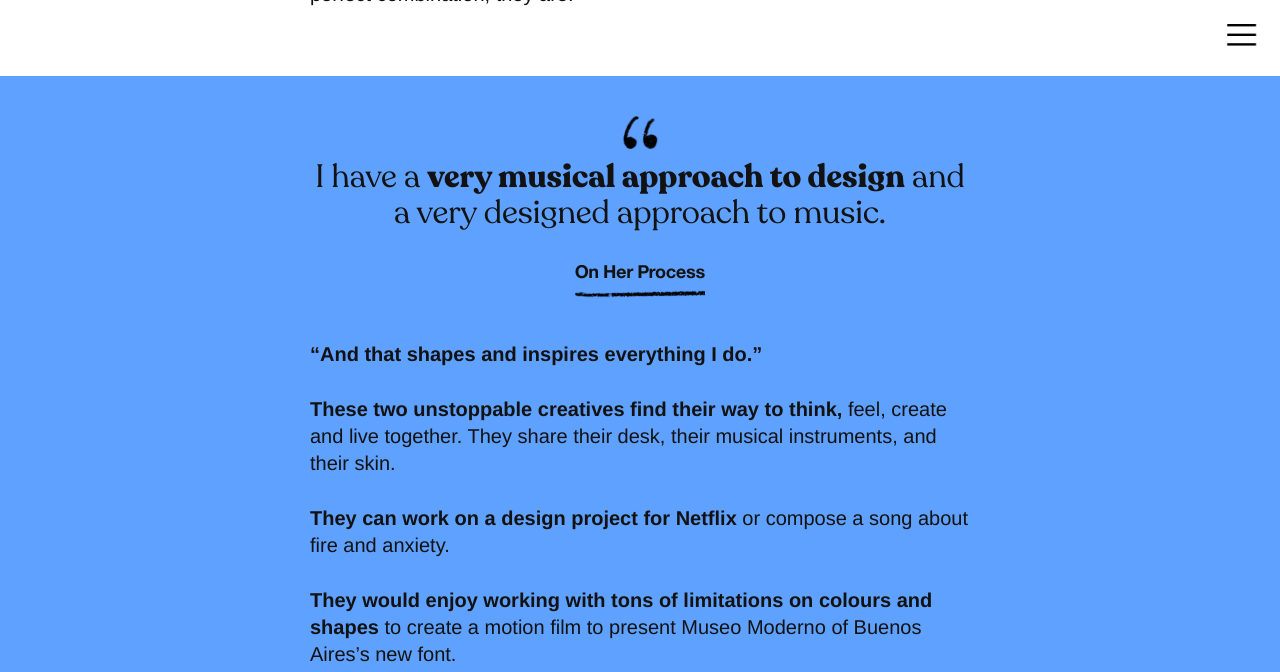
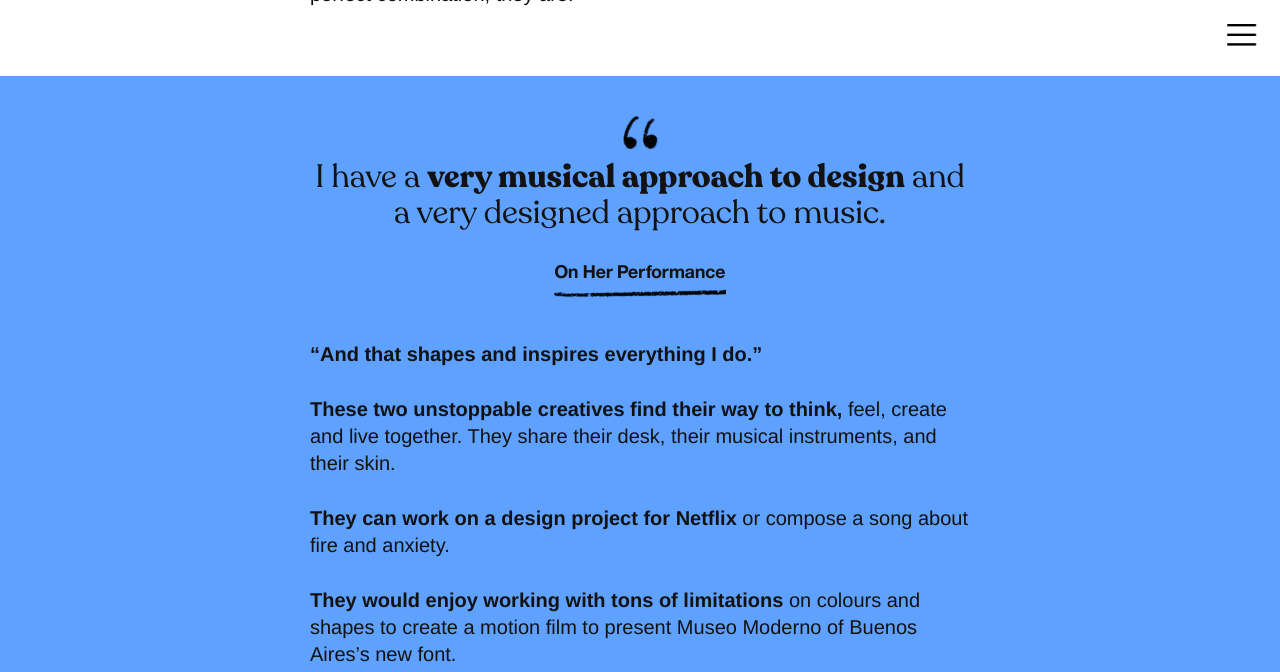
Before and after one commit to macrametv/www.macrame.tv, a Jekyll site: the page built from _posts/2023-01-17-rocio-galarza-•-motion-graphics-artist.md, in a window 1280 px wide and 900 px high, scrolled down 3753 px, cut to the strip 0-672 px from the top of the window. Built offline with Jekyll 4.4.1, drawn with Linux system fonts in a browser that asks for light colours; a script that is not in the unit is left out; comment, search, counter and statistics services are not loaded; some of the changed text lies outside the part shown.

Commit message:
Update Post “2023-01-17-rocio-galarza-•-motion-graphics-artist”

```diff
--- a/_posts/2023-01-17-rocio-galarza-•-motion-graphics-artist.md
+++ b/_posts/2023-01-17-rocio-galarza-•-motion-graphics-artist.md
@@ -59,7 +59,7 @@ sections:
 
     >
 
-    > * On Her Process
+    > * On Her Performance
 
 
     **“And that shapes and inspires everything I do.”**
@@ -71,7 +71,7 @@ sections:
     **They can work on a design project for Netflix** or compose a song about fire and anxiety.
 
 
-    **They would enjoy working with tons of limitations on colours and shapes** to create a motion film to present Museo Moderno of Buenos Aires’s new font.
+    **They would enjoy working with tons of limitations** on colours and shapes to create a motion film to present Museo Moderno of Buenos Aires’s new font.
 
 
     ![](/assets/img/uploads/dilisio-editorial-tato-1.jpg)
@@ -131,11 +131,11 @@ sections:
 
     ![](/assets/img/uploads/dilisio-sensart-02.jpg)
   section4: >-
-    > I never have a roadmap to get to a specific place.**
+    > **I never have a roadmap** to get to a specific place.
 
     >
 
-    > * On Her Process
+    > * On The Key to Success
 
 
     **But they do have one thing in common.** They are not scared of any project. They might know it by heart, or have never heard a word of it, but they will always take chances and go for it. Like the time Ro was asked to work on an Adidas project for Copa América.
```
